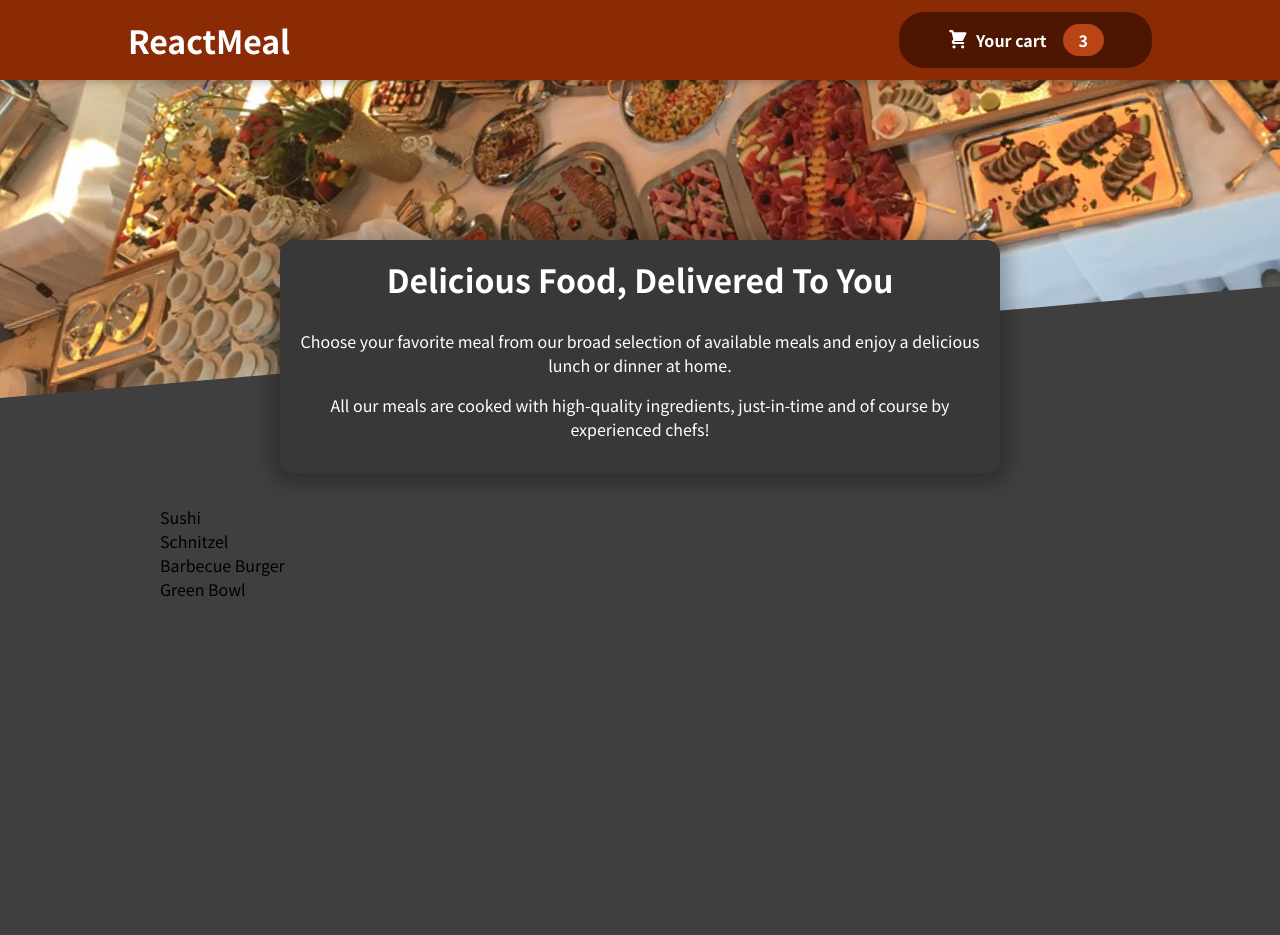
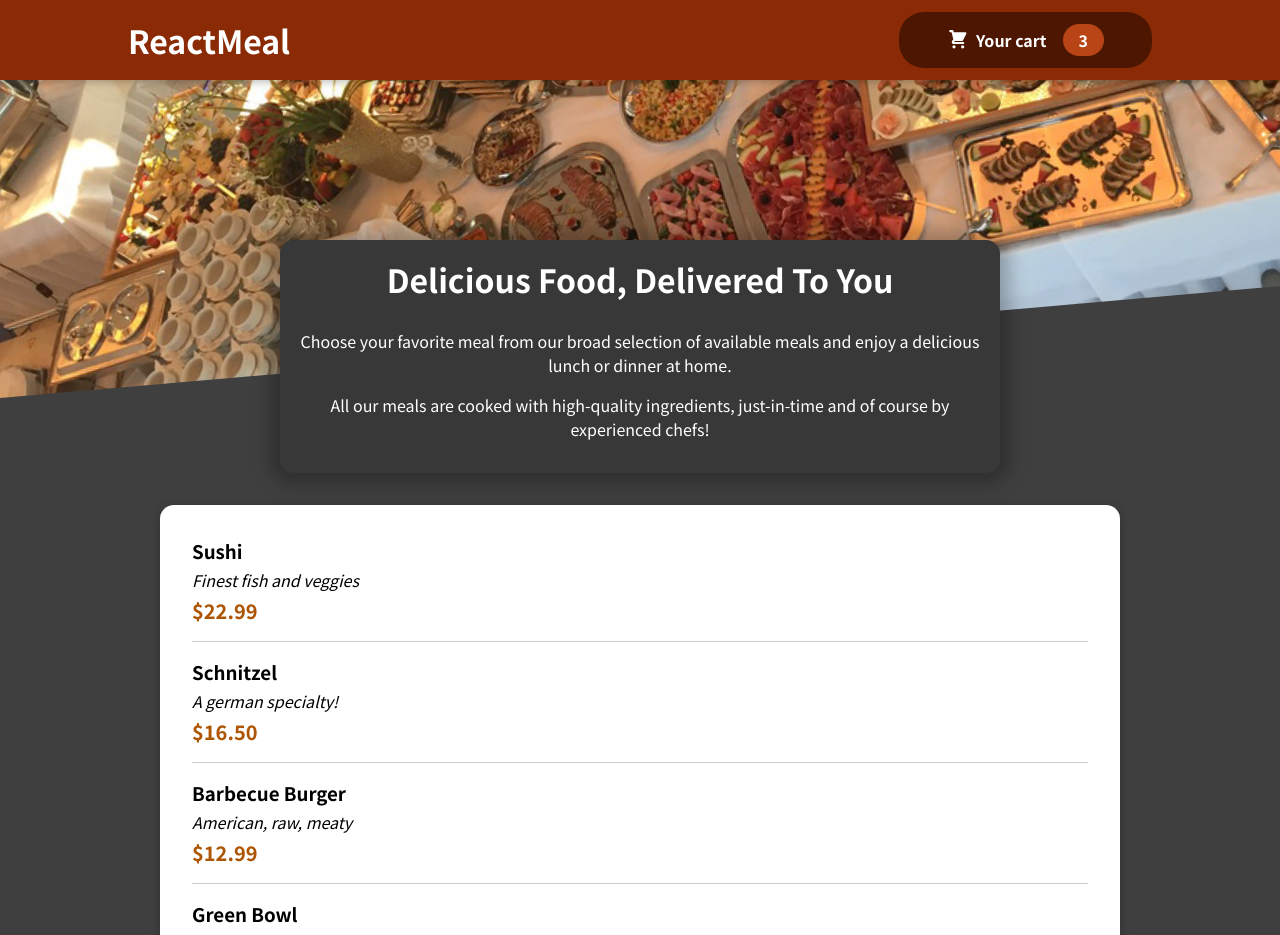
Before and after one commit to jakkappagodi9/restaurant-project, a React (Vite) app: page / in a window 1280 px wide. Shown: the top 935 px of the page. Before the commit the page ends 800 px from the top, so only its background shows below. Built offline with nearby package versions, Linux system fonts and the light colour scheme.

Commit message:
Making the Items visible

```diff
--- a/src/components/Meals/AvailableMeals.jsx
+++ b/src/components/Meals/AvailableMeals.jsx
@@ -1,5 +1,7 @@
 import React from 'react';
 import styles from './AvailableMeals.module.css';
+import Card from '../UI/Card';
+import MealItem from './MealItem/MealItem';
 
 const DUMMY_MEALS = [
   {
@@ -29,10 +31,19 @@
 ];
 
 export default function () {
-  const mealsList = DUMMY_MEALS.map((meal) => <li>{meal.name}</li>);
+  const mealsList = DUMMY_MEALS.map((meal) => (
+    <MealItem
+      key={meal.id}
+      name={meal.name}
+      description={meal.description}
+      price={meal.price}
+    />
+  ));
   return (
     <section className={styles.meals}>
-      <ul>{mealsList}</ul>
+      <Card>
+        <ul>{mealsList}</ul>
+      </Card>
     </section>
   );
 }
--- /dev/null
+++ b/src/components/Meals/MealItem/MealItem.jsx
@@ -0,0 +1,16 @@
+import React from 'react';
+import styles from './MealItem.module.css';
+
+export default function MealItem(props) {
+  const price = `$${props.price.toFixed(2)}`;
+  return (
+    <li className={styles.meal}>
+      <div>
+        <h3>{props.name}</h3>
+        <div className={styles.description}>{props.description}</div>
+        <div className={styles.price}>{price}</div>
+      </div>
+      <div></div>
+    </li>
+  );
+}
--- /dev/null
+++ b/src/components/Meals/MealItem/MealItem.module.css
@@ -0,0 +1,22 @@
+.meal {
+    display: flex;
+    justify-content: space-between;
+    margin: 1rem;
+    padding-bottom: 1rem;
+    border-bottom: 1px solid #ccc;
+  }
+
+  .meal h3 {
+    margin: 0 0 0.25rem 0;
+  }
+
+  .description {
+    font-style: italic;
+  }
+
+  .price {
+    margin-top: 0.25rem;
+    font-weight: bold;
+    color: #ad5502;
+    font-size: 1.25rem;
+  }
--- /dev/null
+++ b/src/components/UI/Card.jsx
@@ -0,0 +1,6 @@
+import React from 'react';
+import styles from './Card.module.css';
+
+export default function Card(props) {
+  return <div className={styles.card}>{props.children}</div>;
+}
--- /dev/null
+++ b/src/components/UI/Card.module.css
@@ -0,0 +1,6 @@
+.card {
+    padding: 1rem;
+    box-shadow: 0 2px 8px rgba(0, 0, 0, 0.25);
+    border-radius: 14px;
+    background-color: white;
+  }
```
Also changed, not shown: src/components/Meals/MealItem/MealItemForm.jsx (added, +14 -0 lines), src/components/UI/Input.jsx (added), src/components/UI/Input.module.css (added).
